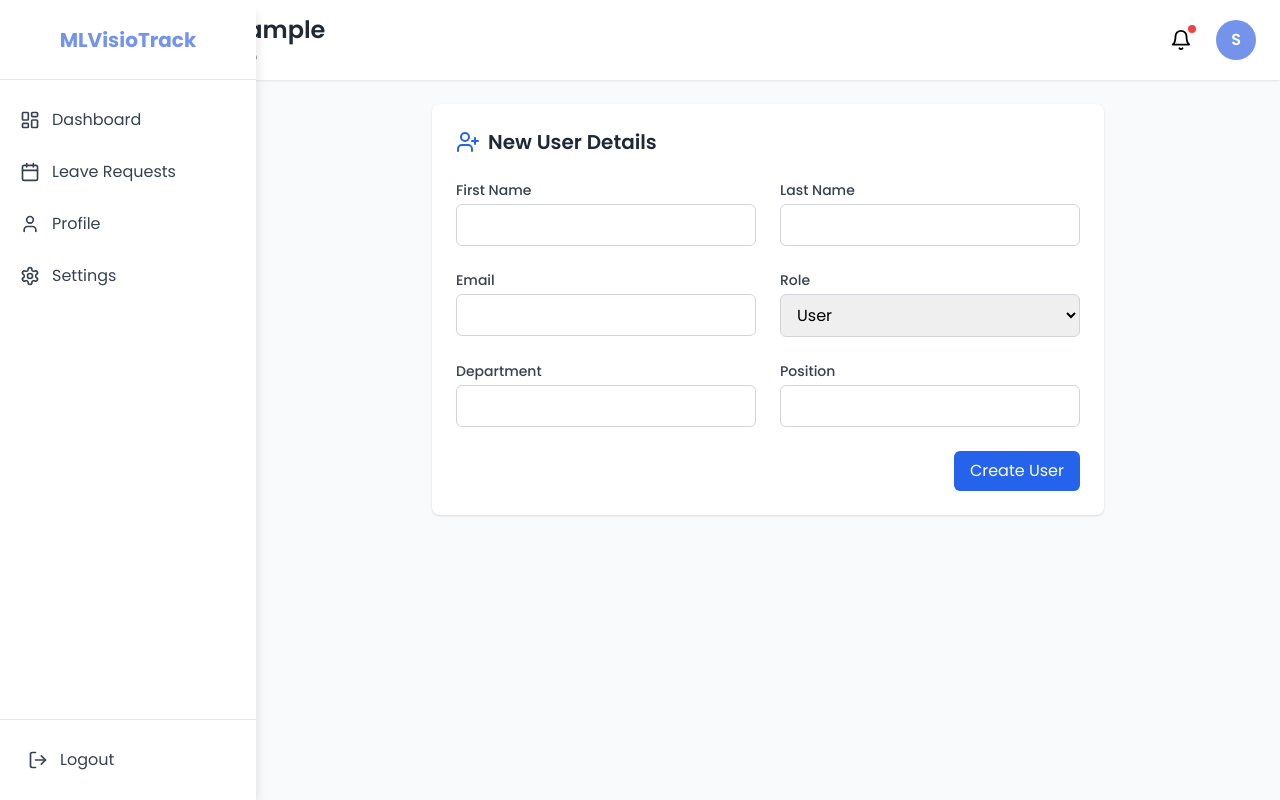
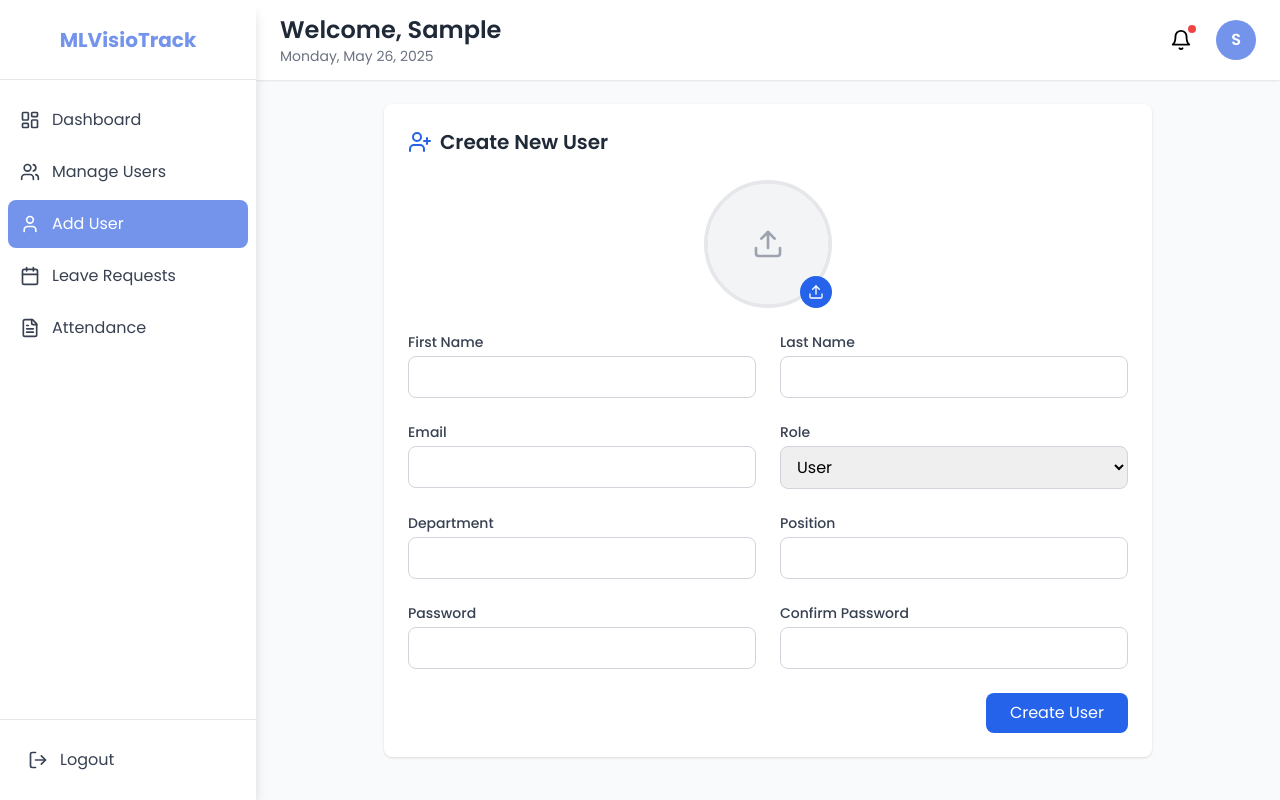
Before and after one commit to sarangan777/react-app, a React (Vite) app: page /admin/create-user in a window 1280 px wide. Built offline with nearby package versions, Linux system fonts and the light colour scheme; sample sign-in values are in the browser's storage.

Commit message:
Improve Admin Dashboard and Sidebar

```diff
--- a/src/components/Sidebar.tsx
+++ b/src/components/Sidebar.tsx
@@ -1,6 +1,6 @@
 import React, { useState } from 'react';
 import { NavLink } from 'react-router-dom';
-import { LayoutDashboard, Calendar, User, Settings, LogOut, Menu, X } from 'lucide-react';
+import { LayoutDashboard, Calendar, User, Settings, LogOut, Menu, X, Users, FileText } from 'lucide-react';
 import { useAuth } from '../context/AuthContext';
 import * as apiService from '../services/api';
 
@@ -18,13 +18,35 @@ const Sidebar: React.FC<SidebarProps> = ({ isMobile }) => {
       logout();
     } catch (error) {
       console.error('Logout failed:', error);
-      logout(); // Still log out locally even if API call fails
+      logout();
     }
   };
 
   const toggleSidebar = () => {
     setIsOpen(!isOpen);
   };
+
+  const handleLinkClick = () => {
+    if (isMobile) {
+      setIsOpen(false);
+    }
+  };
+
+  const adminLinks = [
+    { to: '/admin/dashboard', icon: <LayoutDashboard size={20} />, text: 'Dashboard' },
+    { to: '/admin/manage-users', icon: <Users size={20} />, text: 'Manage Users' },
+    { to: '/admin/create-user', icon: <User size={20} />, text: 'Add User' },
+    { to: '/admin/leave-review', icon: <Calendar size={20} />, text: 'Leave Requests' },
+    { to: '/admin/attendance', icon: <FileText size={20} />, text: 'Attendance' },
+  ];
+
+  const userLinks = [
+    { to: '/dashboard', icon: <LayoutDashboard size={20} />, text: 'Dashboard' },
+    { to: '/leave', icon: <Calendar size={20} />, text: 'Leave Requests' },
+    { to: '/profile', icon: <User size={20} />, text: 'Profile' },
+  ];
+
+  const links = user?.role === 'admin' ? adminLinks : userLinks;
 
   return (
     <>
@@ -53,54 +75,10 @@ const Sidebar: React.FC<SidebarProps> = ({ isMobile }) => {
 
           <div className="flex-1 overflow-y-auto py-4">
             <nav className="px-2 space-y-1">
-              <NavLink
-                to="/dashboard"
-                className={({ isActive }) =>
-                  `flex items-center p-3 rounded-lg transition-colors duration-200 ${
-                    isActive
-                      ? 'bg-[#7494ec] text-white'
-                      : 'text-gray-700 hover:bg-gray-100'
-                  }`
-                }
-                onClick={() => isMobile && setIsOpen(false)}
-              >
-                <LayoutDashboard size={20} />
-                {isOpen && <span className="ml-3">Dashboard</span>}
-              </NavLink>
-
-              <NavLink
-                to="/leave"
-                className={({ isActive }) =>
-                  `flex items-center p-3 rounded-lg transition-colors duration-200 ${
-                    isActive
-                      ? 'bg-[#7494ec] text-white'
-                      : 'text-gray-700 hover:bg-gray-100'
-                  }`
-                }
-                onClick={() => isMobile && setIsOpen(false)}
-              >
-                <Calendar size={20} />
-                {isOpen && <span className="ml-3">Leave Requests</span>}
-              </NavLink>
-
-              <NavLink
-                to="/profile"
-                className={({ isActive }) =>
-                  `flex items-center p-3 rounded-lg transition-colors duration-200 ${
-                    isActive
-                      ? 'bg-[#7494ec] text-white'
-                      : 'text-gray-700 hover:bg-gray-100'
-                  }`
-                }
-                onClick={() => isMobile && setIsOpen(false)}
-              >
-                <User size={20} />
-                {isOpen && <span className="ml-3">Profile</span>}
-              </NavLink>
-
-              {user?.role === 'admin' && (
+              {links.map((link) => (
                 <NavLink
-                  to="/settings"
+                  key={link.to}
+                  to={link.to}
                   className={({ isActive }) =>
                     `flex items-center p-3 rounded-lg transition-colors duration-200 ${
                       isActive
@@ -108,12 +86,12 @@ const Sidebar: React.FC<SidebarProps> = ({ isMobile }) => {
                         : 'text-gray-700 hover:bg-gray-100'
                     }`
                   }
-                  onClick={() => isMobile && setIsOpen(false)}
+                  onClick={handleLinkClick}
                 >
-                  <Settings size={20} />
-                  {isOpen && <span className="ml-3">Settings</span>}
+                  {link.icon}
+                  {isOpen && <span className="ml-3">{link.text}</span>}
                 </NavLink>
-              )}
+              ))}
             </nav>
           </div>
 
--- a/src/pages/admin/CreateUser.tsx
+++ b/src/pages/admin/CreateUser.tsx
@@ -1,5 +1,5 @@
 import React, { useState } from 'react';
-import { UserPlus } from 'lucide-react';
+import { UserPlus, Upload } from 'lucide-react';
 import TopHeader from '../../components/TopHeader';
 import Sidebar from '../../components/Sidebar';
 
@@ -10,35 +10,117 @@ const CreateUser = () => {
     email: '',
     role: 'user',
     department: '',
-    position: ''
+    position: '',
+    password: '',
+    confirmPassword: '',
+    profilePicture: null as File | null
   });
 
-  const handleSubmit = (e: React.FormEvent) => {
+  const [previewUrl, setPreviewUrl] = useState<string | null>(null);
+  const [error, setError] = useState<string | null>(null);
+  const [success, setSuccess] = useState<string | null>(null);
+
+  const handleSubmit = async (e: React.FormEvent) => {
     e.preventDefault();
-    // Handle user creation logic here
+    setError(null);
+    setSuccess(null);
+
+    if (formData.password !== formData.confirmPassword) {
+      setError("Passwords don't match");
+      return;
+    }
+
+    // Here you would typically make an API call to create the user
+    try {
+      // Mock success for now
+      setSuccess('User created successfully!');
+      setFormData({
+        firstName: '',
+        lastName: '',
+        email: '',
+        role: 'user',
+        department: '',
+        position: '',
+        password: '',
+        confirmPassword: '',
+        profilePicture: null
+      });
+      setPreviewUrl(null);
+    } catch (err) {
+      setError('Failed to create user. Please try again.');
+    }
   };
 
   const handleChange = (e: React.ChangeEvent<HTMLInputElement | HTMLSelectElement>) => {
-    setFormData({
-      ...formData,
-      [e.target.name]: e.target.value
-    });
+    const { name, value, type } = e.target;
+
+    if (type === 'file') {
+      const fileInput = e.target as HTMLInputElement;
+      const file = fileInput.files?.[0];
+
+      if (file) {
+        setFormData(prev => ({ ...prev, profilePicture: file }));
+        const reader = new FileReader();
+        reader.onloadend = () => {
+          setPreviewUrl(reader.result as string);
+        };
+        reader.readAsDataURL(file);
+      }
+    } else {
+      setFormData(prev => ({ ...prev, [name]: value }));
+    }
   };
 
   return (
     <div className="flex h-screen bg-gray-50">
-      <Sidebar />
+      <Sidebar isMobile={false} />
       <div className="flex-1 flex flex-col overflow-hidden">
-        <TopHeader title="Create New User" />
+        <TopHeader sidebarOpen={true} />
 
         <main className="flex-1 overflow-y-auto p-6">
-          <div className="max-w-2xl mx-auto bg-white rounded-lg shadow p-6">
+          <div className="max-w-3xl mx-auto bg-white rounded-lg shadow p-6">
             <div className="flex items-center mb-6">
               <UserPlus className="w-6 h-6 text-blue-600 mr-2" />
-              <h2 className="text-xl font-semibold text-gray-800">New User Details</h2>
+              <h2 className="text-xl font-semibold text-gray-800">Create New User</h2>
             </div>
 
+            {error && (
+              <div className="mb-4 p-3 bg-red-100 text-red-700 rounded-lg">
+                {error}
+              </div>
+            )}
+
+            {success && (
+              <div className="mb-4 p-3 bg-green-100 text-green-700 rounded-lg">
+                {success}
+              </div>
+            )}
+
             <form onSubmit={handleSubmit} className="space-y-6">
+              <div className="flex justify-center mb-6">
+                <div className="relative">
+                  <div className="w-32 h-32 rounded-full border-4 border-gray-200 overflow-hidden">
+                    {previewUrl ? (
+                      <img src={previewUrl} alt="Profile preview" className="w-full h-full object-cover" />
+                    ) : (
+                      <div className="w-full h-full bg-gray-100 flex items-center justify-center">
+                        <Upload className="w-8 h-8 text-gray-400" />
+                      </div>
+                    )}
+                  </div>
+                  <label className="absolute bottom-0 right-0 bg-blue-600 text-white p-2 rounded-full cursor-pointer hover:bg-blue-700">
+                    <Upload size={16} />
+                    <input
+                      type="file"
+                      className="hidden"
+                      accept="image/*"
+                      onChange={handleChange}
+                      name="profilePicture"
+                    />
+                  </label>
+                </div>
+              </div>
+
               <div className="grid grid-cols-1 md:grid-cols-2 gap-6">
                 <div>
                   <label className="block text-sm font-medium text-gray-700 mb-1">
@@ -49,7 +131,7 @@ const CreateUser = () => {
                     name="firstName"
                     value={formData.firstName}
                     onChange={handleChange}
-                    className="w-full px-3 py-2 border border-gray-300 rounded-md focus:outline-none focus:ring-1 focus:ring-blue-500"
+                    className="w-full px-3 py-2 border border-gray-300 rounded-lg focus:ring-blue-500 focus:border-blue-500"
                     required
                   />
                 </div>
@@ -63,7 +145,7 @@ const CreateUser = () => {
                     name="lastName"
                     value={formData.lastName}
                     onChange={handleChange}
-                    className="w-full px-3 py-2 border border-gray-300 rounded-md focus:outline-none focus:ring-1 focus:ring-blue-500"
+                    className="w-full px-3 py-2 border border-gray-300 rounded-lg focus:ring-blue-500 focus:border-blue-500"
                     required
                   />
                 </div>
@@ -77,7 +159,7 @@ const CreateUser = () => {
                     name="email"
                     value={formData.email}
                     onChange={handleChange}
-                    className="w-full px-3 py-2 border border-gray-300 rounded-md focus:outline-none focus:ring-1 focus:ring-blue-500"
+                    className="w-full px-3 py-2 border border-gray-300 rounded-lg focus:ring-blue-500 focus:border-blue-500"
                     required
                   />
                 </div>
@@ -90,7 +172,7 @@ const CreateUser = () => {
                     name="role"
                     value={formData.role}
                     onChange={handleChange}
-                    className="w-full px-3 py-2 border border-gray-300 rounded-md focus:outline-none focus:ring-1 focus:ring-blue-500"
+                    className="w-full px-3 py-2 border border-gray-300 rounded-lg focus:ring-blue-500 focus:border-blue-500"
                     required
                   >
                     <option value="user">User</option>
@@ -107,7 +189,7 @@ const CreateUser = () => {
                     name="department"
                     value={formData.department}
                     onChange={handleChange}
-                    className="w-full px-3 py-2 border border-gray-300 rounded-md focus:outline-none focus:ring-1 focus:ring-blue-500"
+                    className="w-full px-3 py-2 border border-gray-300 rounded-lg focus:ring-blue-500 focus:border-blue-500"
                     required
                   />
                 </div>
@@ -121,7 +203,35 @@ const CreateUser = () => {
                     name="position"
                     value={formData.position}
                     onChange={handleChange}
-                    className="w-full px-3 py-2 border border-gray-300 rounded-md focus:outline-none focus:ring-1 focus:ring-blue-500"
+                    className="w-full px-3 py-2 border border-gray-300 rounded-lg focus:ring-blue-500 focus:border-blue-500"
+                    required
+                  />
+                </div>
+
+                <div>
+                  <label className="block text-sm font-medium text-gray-700 mb-1">
+                    Password
+                  </label>
+                  <input
+                    type="password"
+                    name="password"
+                    value={formData.password}
+                    onChange={handleChange}
+                    className="w-full px-3 py-2 border border-gray-300 rounded-lg focus:ring-blue-500 focus:border-blue-500"
+                    required
+                  />
+                </div>
+
+                <div>
+                  <label className="block text-sm font-medium text-gray-700 mb-1">
+                    Confirm Password
+                  </label>
+                  <input
+                    type="password"
+                    name="confirmPassword"
+                    value={formData.confirmPassword}
+                    onChange={handleChange}
+                    className="w-full px-3 py-2 border border-gray-300 rounded-lg focus:ring-blue-500 focus:border-blue-500"
                     required
                   />
                 </div>
@@ -130,7 +240,7 @@ const CreateUser = () => {
               <div className="flex justify-end">
                 <button
                   type="submit"
-                  className="px-4 py-2 bg-blue-600 text-white rounded-md hover:bg-blue-700 focus:outline-none focus:ring-2 focus:ring-blue-500 focus:ring-offset-2"
+                  className="px-6 py-2 bg-blue-600 text-white rounded-lg hover:bg-blue-700 focus:outline-none focus:ring-2 focus:ring-blue-500 focus:ring-offset-2"
                 >
                   Create User
                 </button>
```
